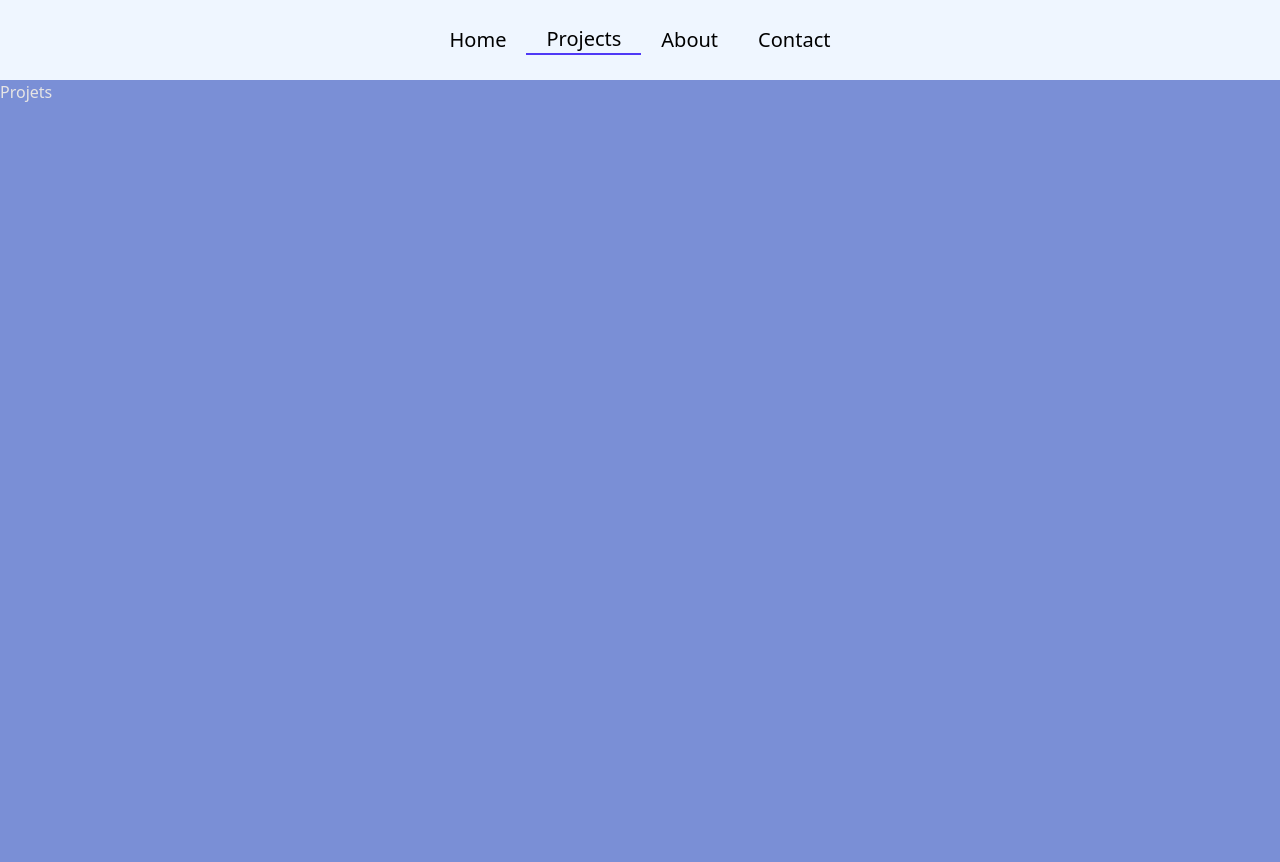
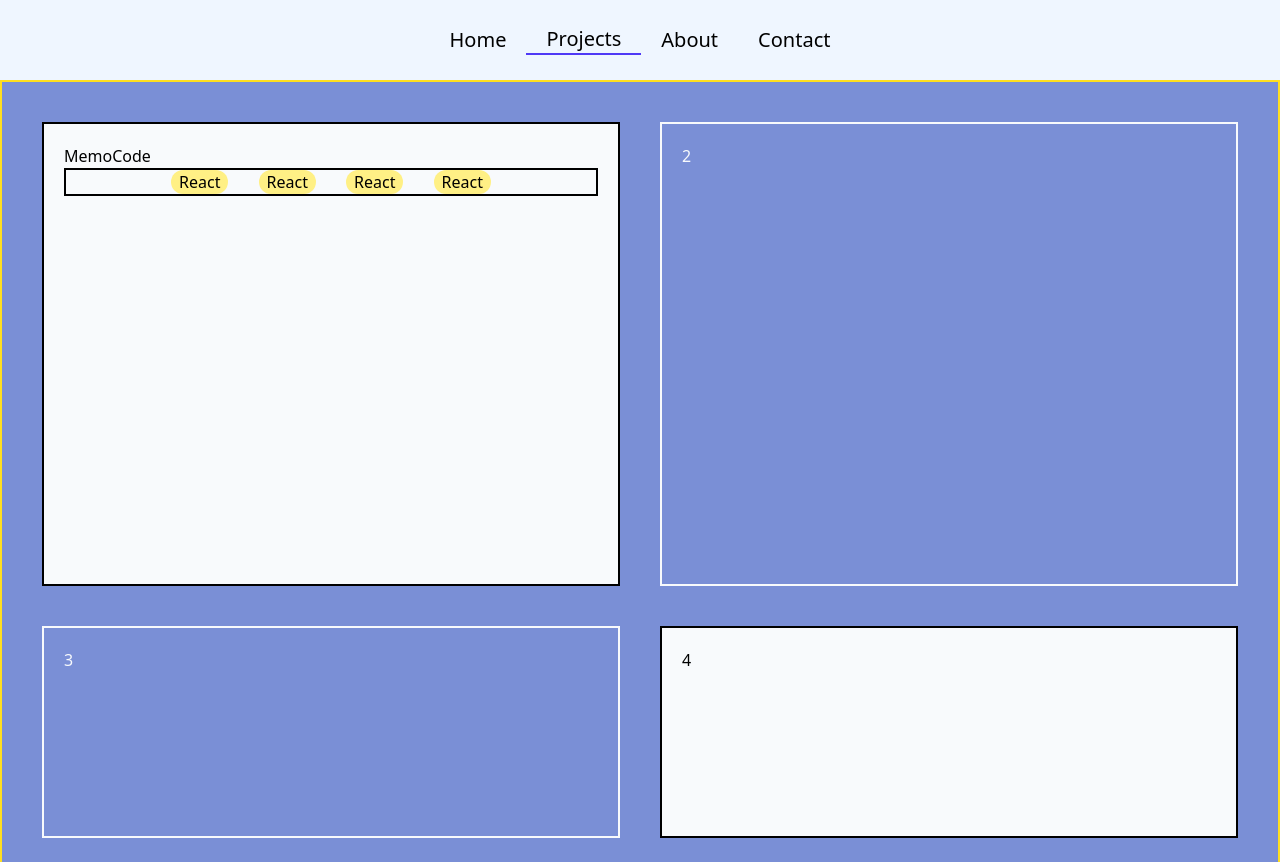
Before and after one commit to vickyfrosties/Portfolio, a React (Vite) app: page / in a window 1280 px wide. Both pictures are taken after a click on the item "Projects". Before the commit the page ends 816 px from the top, so only its background shows below. Built offline with nearby package versions, Linux system fonts and the light colour scheme.

Commit message:
feat: set the projects page layout with grid CSS and add CSS Tailwind

```diff
--- a/src/components/Home.jsx
+++ b/src/components/Home.jsx
@@ -99,7 +99,7 @@ const Home = ({ setMode }) => {
           <p>Let's connect!</p>
           <section className="flex w-full justify-around">
             <div className="flex justify-center items-center">
-              <a href="linkedin.com/in/mhalla-sounia" target="_blank">
+              <a href="https://linkedin.com/in/mhalla-sounia" target="_blank">
                 <img
                   className="size-30"
                   src="/assets/png/text.png"
--- a/src/components/Projects.jsx
+++ b/src/components/Projects.jsx
@@ -1,7 +1,36 @@
 const Projects = () => {
   return (
     <>
-      <h3 className="text-stone-200">Projets</h3>
+      <section className="w-full h-full p-10 border-2 border-yellow-300  grid grid-cols-6 grid-rows-3 gap-10">
+        <div className="border-2 bg-slate-50 col-start-1 col-end-4 row-start-1 row-end-3 flex flex-col p-5">
+          <h3>MemoCode</h3>
+          <div className="border-2 flex flex-col justify-center items-center">
+            <div className="flex justify-between w-80 items-center">
+              <p className="bg-yellow-200 pl-2 pr-2 rounded-xl">React</p>
+              <p className="bg-yellow-200 pl-2 pr-2 rounded-xl">React</p>
+              <p className="bg-yellow-200 pl-2 pr-2 rounded-xl">React</p>
+              <p className="bg-yellow-200 pl-2 pr-2 rounded-xl">React</p>
+            </div>
+          </div>
+        </div>
+        <div
+          className="
+          border-2 border-slate-50 text-slate-50 row-start-1 row-end-3 col-start-4 col-end-7 p-5
+        "
+        >
+          <p>2</p>
+        </div>
+        <div className="border-2 border-slate-50 text-slate-50 col-start-1 col-end-4 p-5">
+          <p>3</p>
+        </div>
+        <div
+          className="
+          border-2 bg-slate-50 col-start-4 col-end-7 row-end-4 p-5
+        "
+        >
+          <p>4</p>
+        </div>
+      </section>
     </>
   );
 };
```
